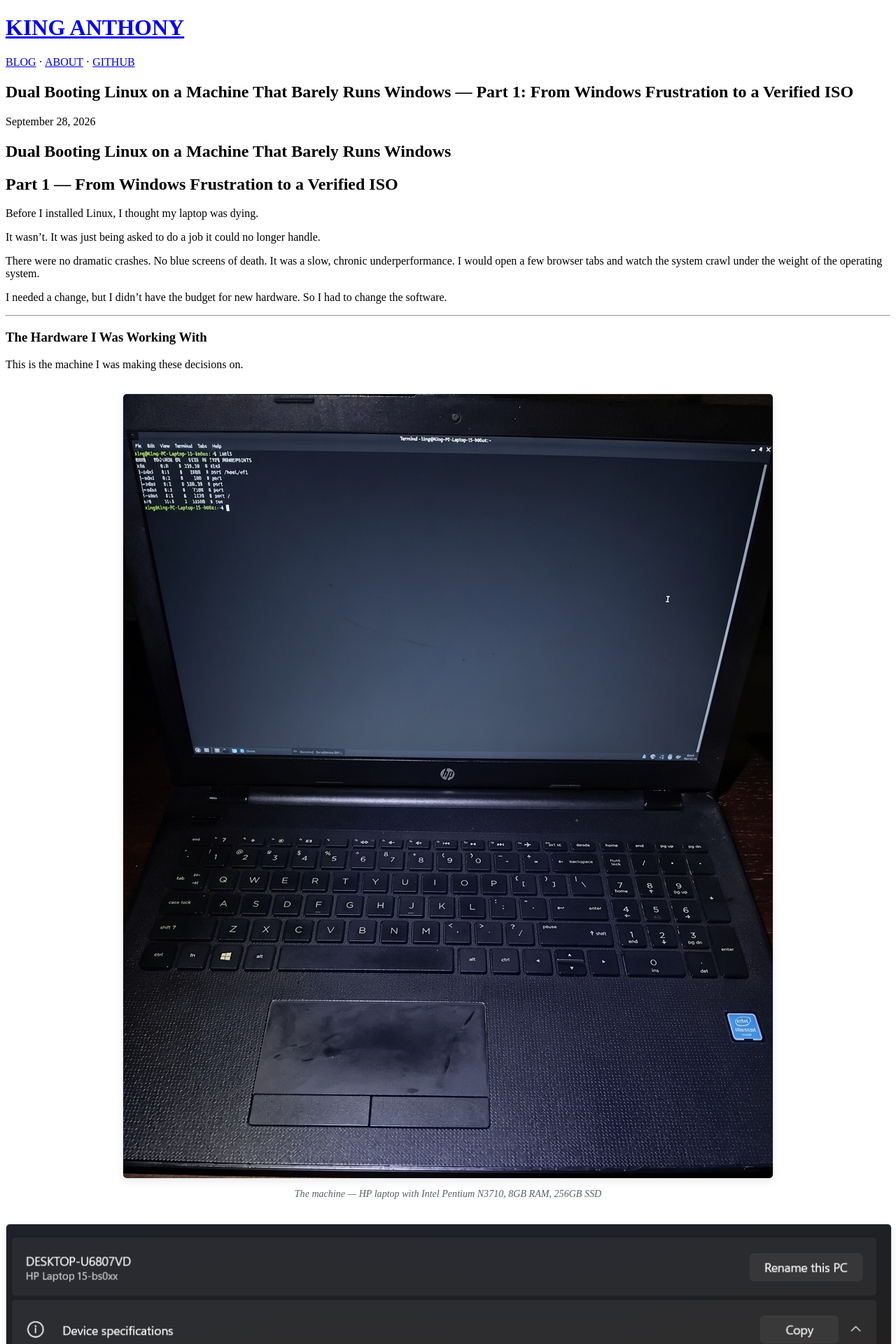
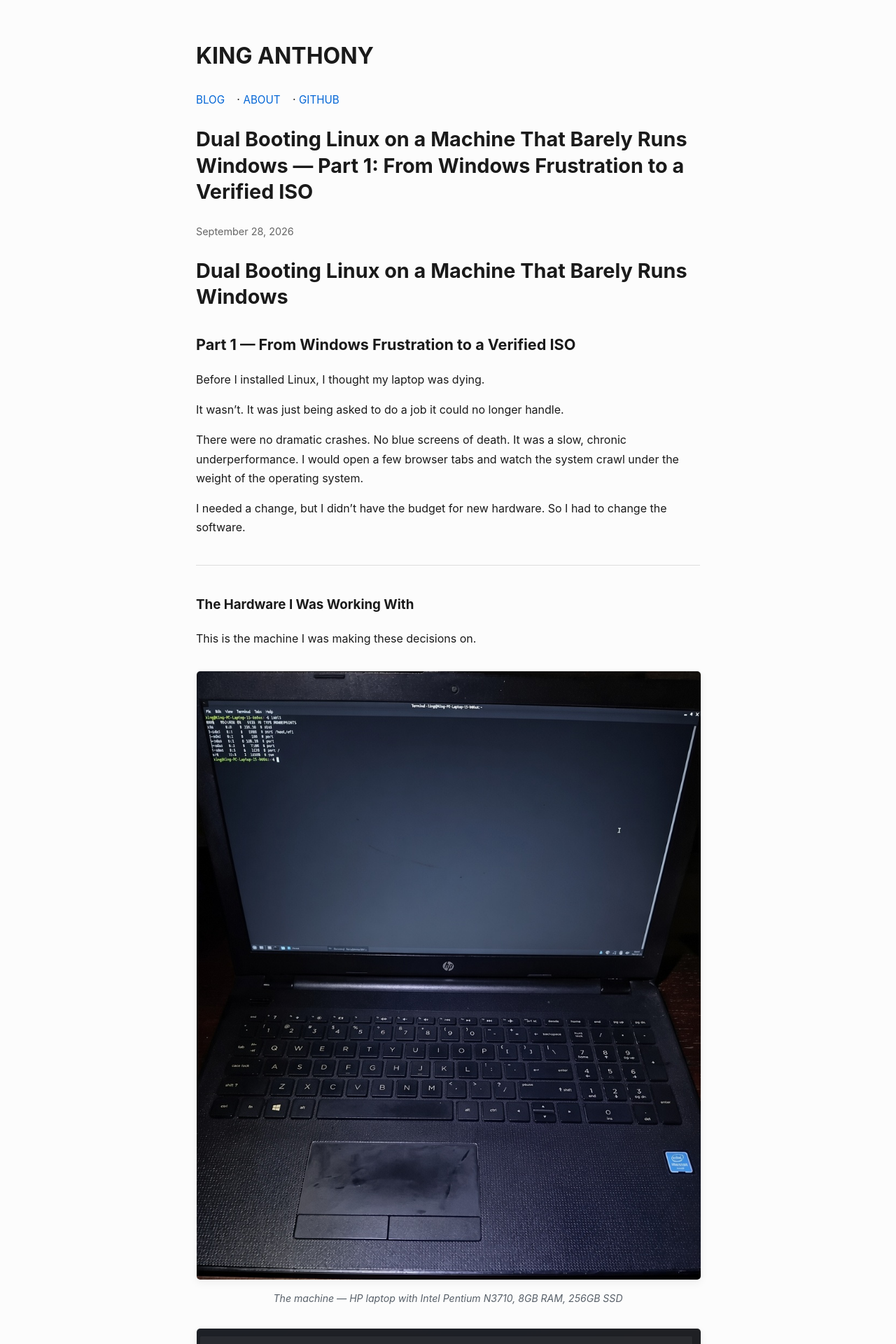
Before and after one commit to Kinganthonytech/Kinganthonytech.github.io, a Jekyll site: the page built from _posts/2026-09-29-dual-booting-linux-mint-xfce-part-1.md, in a window 1280 px wide. Shown: the top 1920 px of the page at 70% size. Built offline with Jekyll 4.4.1, drawn with Linux system fonts in a browser that asks for light colours.

Commit message:
Fix SCSS front matter, add full site topography and styling

```diff
--- a/assets/main.scss
+++ b/assets/main.scss
@@ -1,24 +1,39 @@
 ---
 ---
+/* Typography */
+body {
+  font-family: -apple-system, "Segoe UI", Roboto, sans-serif;
+  max-width: 720px;
+  margin: 0 auto;
+  padding: 2rem 1.2rem;
+  line-height: 1.7;
+  color: #1a1a1a;
+  background: #fcfcfc;
+}
+header h1 a { text-decoration: none; color: #1a1a1a; }
+header nav a { text-decoration: none; margin-right: 0.8rem; font-size: 0.95rem; }
+a { color: #0366d6; }
+article h1 { font-size: 1.8rem; line-height: 1.3; }
+article h2 { font-size: 1.35rem; margin-top: 2rem; }
+article time { color: #666; font-size: 0.9rem; }
 
-figure {
-  margin: 2em auto;
-  text-align: center;
-  max-width: 100%;
+/* Code blocks */
+pre {
+  background: #f4f4f4;
+  padding: 1rem;
+  border-radius: 6px;
+  overflow-x: auto;
+  font-size: 0.85rem;
+  line-height: 1.5;
 }
+code { background: #f4f4f4; padding: 0.15rem 0.35rem; border-radius: 4px; font-size: 0.9em; }
+pre code { background: none; padding: 0; }
 
-figure img {
-  max-width: 100%;
-  height: auto;
-  border-radius: 6px;
-  border: 1px solid #e1e4e8;
-  box-shadow: 0 4px 12px rgba(0, 0, 0, 0.08);
-}
+/* Images & figures — your agent's design, kept */
+figure { margin: 2em auto; text-align: center; max-width: 100%; }
+figure img { height: auto; max-width: 100%; border-radius: 6px; border: 1px solid #eeeeee; box-shadow: 0 4px 12px rgba(0,0,0,0.05); }
+figcaption { font-size: 0.88em; color: #586069; font-style: italic; line-height: 1.4; margin-top: 0.5rem; }
 
-figcaption {
-  font-size: 0.88em;
-  color: #586069;
-  font-style: italic;
-  margin-top: 0.6em;
-  line-height: 1.4;
-}
+/* Misc */
+blockquote { border-left: 4px solid #ddd; margin: 1.2rem 0; padding: 0.4rem 1rem; color: #444; }
+hr { border: none; border-top: 1px solid #ddd; margin: 2.5rem 0; }
```
